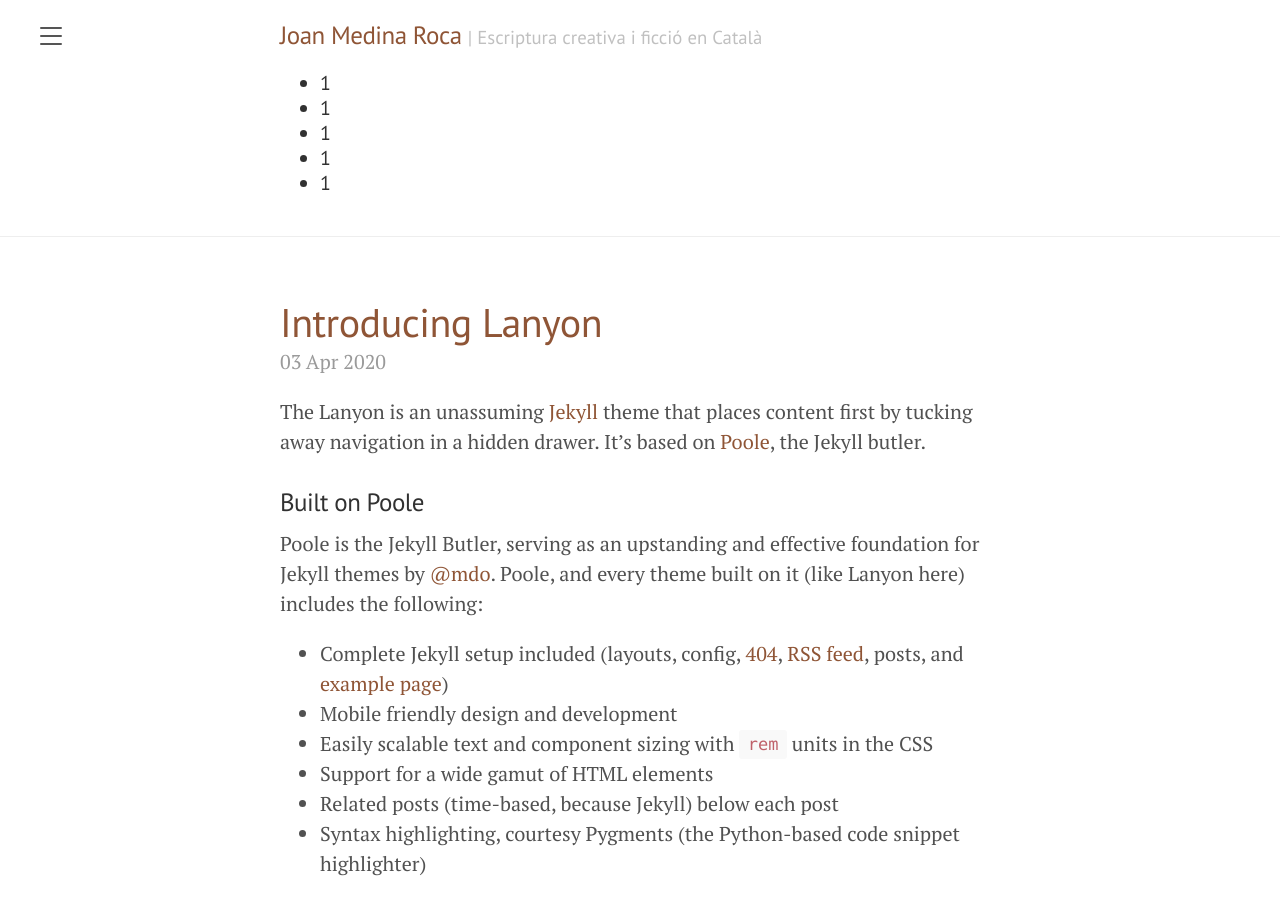
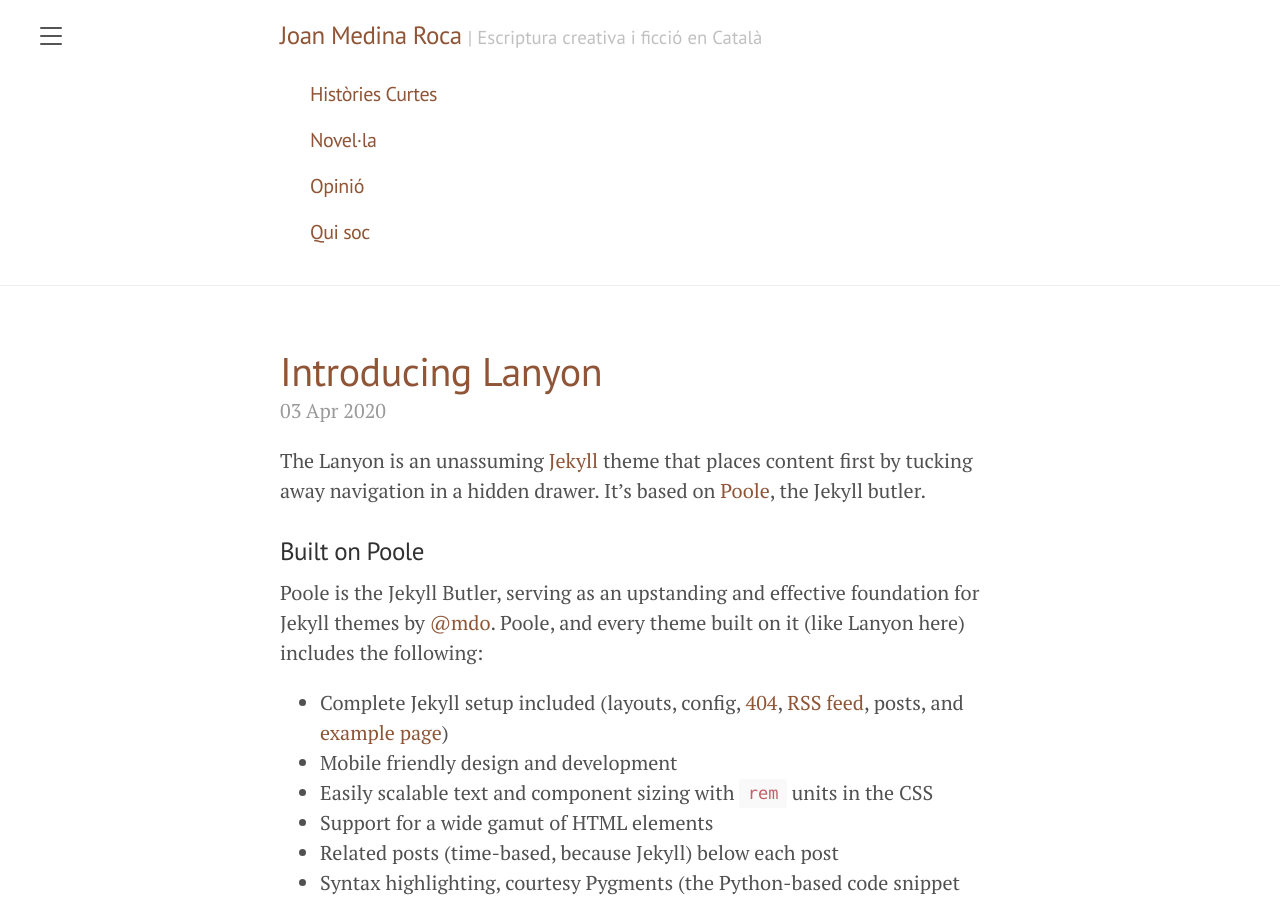
Before and after one commit to joan-medina-roca/blog-jmr-literatura, a Jekyll site: the page built from index.html, in a window 1280 px wide and 900 px high. Built offline with Jekyll 4.4.1, drawn with Linux system fonts in a browser that asks for light colours; the list of posts is cut into pages by our own code.

Commit message:
nav menu modify

```diff
--- a/_layouts/default.html
+++ b/_layouts/default.html
@@ -15,13 +15,15 @@
             <small>| {{ site.tagline }}</small>
           </h3>
           <h4 class="nav-menu">
-            <ul>
-              <li>1</li>
-              <li>1</li>
-              <li>1</li>
-              <li>1</li>
-              <li>1</li>
-            </ul>
+            {% assign pages_list = site.pages | sort:"url" %} {% for node in
+            pages_list %} {% if node.title != null %} {% if node.layout ==
+            "page" %}
+            <a
+              class="sidebar-nav-item{% if page.url == node.url %} active{% endif %}"
+              href="{{ node.url | absolute_url }}"
+              >{{ node.title }}</a
+            >
+            {% endif %} {% endif %} {% endfor %}
           </h4>
         </div>
       </div>
```
